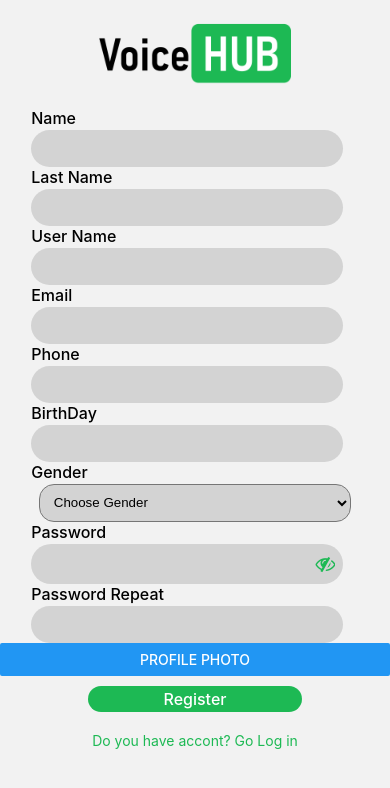
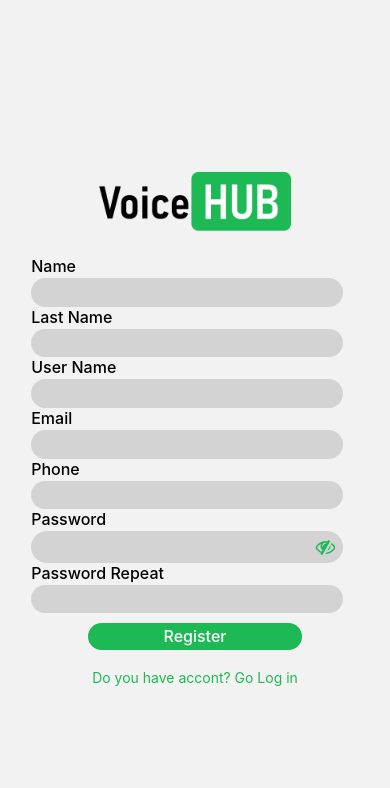
Before and after one commit to mehmetztrk21/VoiceHub-Mobile, a React Native app in the folder VoiceHub-Mobile/: screen /Register in a window 390 px wide. Shown: the top 788 px of the page. Built offline with nearby package versions, Linux system fonts and the light colour scheme; what expo-av would draw is missing.

Commit message:
edit register's design

```diff
--- a/VoiceHub-Mobile/assets/styles/register.style.js
+++ b/VoiceHub-Mobile/assets/styles/register.style.js
@@ -13,6 +13,23 @@ export default StyleSheet.create({
         width: 192,
         height: 108,
     },
+    ppView: {
+        flexDirection: "column",
+        alignItems: "center",
+        marginTop: 70,
+        marginBottom: "2%",
+        paddingBottom: "2%",
+    },
+    profilePhoto: {
+        width: 140,
+        height: 140,
+        borderRadius: 70,
+    },
+    editPhotoText: {
+        color: colors.green,
+        fontSize: 16,
+        fontWeight: "700",
+    },
     label: {
         marginBottom: "0.5%",
         marginLeft: "8%",
@@ -22,7 +39,7 @@ export default StyleSheet.create({
     sbar: {
         backgroundColor: "lightgray",
         borderRadius: 25,
-        paddingVertical: 10,
+        paddingVertical: "1.5%",
         paddingHorizontal: "2%",
         width: "80%",
         marginLeft: "8%"
@@ -31,7 +48,7 @@ export default StyleSheet.create({
     passwordbar: {
         backgroundColor: "lightgray",
         borderRadius: 25,
-        paddingVertical: 10,
+        paddingVertical: "1.5%",
         paddingHorizontal: "2%",
         width: "80%",
         marginLeft: "8%",
--- a/VoiceHub-Mobile/screens/otherScreens/register.js
+++ b/VoiceHub-Mobile/screens/otherScreens/register.js
@@ -1,19 +1,16 @@
 import AsyncStorage from '@react-native-async-storage/async-storage';
-import * as FileSystem from 'expo-file-system';
-import * as ImagePicker from 'expo-image-picker';
 import React, { useState } from "react";
-import { Button, Image, Modal, SafeAreaView, ScrollView, Text, TextInput, TouchableOpacity, View } from "react-native";
+import { Image, Modal, SafeAreaView, Text, TextInput, TouchableOpacity, View } from "react-native";
 import { Icon } from "react-native-elements";
 import colors from "../../assets/colors";
 import registerStyle from "../../assets/styles/register.style";
-import RegisterProfilePhotoPopUp from "../../screens/components/registerProfilePhotoPopUp"
+import RegisterProfilePhotoPopUp from "../../screens/components/registerProfilePhotoPopUp";
 import { login, register } from "../../services/authServices";
 import { registerCondition } from "../../utils/registerCondition";
 import { useUser } from "../../utils/userContext";
-import { Picker } from '@react-native-picker/picker';
 
 export default function Register({ navigation }) {
-    const { setUser } = useUser()
+    const { user, setUser } = useUser()
     const [firstName, setName] = useState("");
     const [lastName, setLastName] = useState("");
     const [username, setUsername] = useState("");
@@ -21,9 +18,6 @@ export default function Register({ navigation }) {
     const [password1, setPassword1] = useState("");
     const [password2, setPassword2] = useState("");
     const [phone, setPhone] = useState("");
-    const [birth, setBirth] = useState("");
-    const [gender, setGender] = useState("");
-    const [image, setImage] = useState(null);
 
     const [isPasswordVisible, setIsPasswordVisible] = useState(false);
     const [openRegisterProfilePhotoPopUp, setOpenRegisterProfilePhotoPopUp] = useState(false);
@@ -38,22 +32,17 @@ export default function Register({ navigation }) {
         isGoHomePage = registerCondition(firstName, lastName, username, email, password1, password2);
         if (isGoHomePage) {
             const formData = new FormData();
+
             formData.append("username", username);
             formData.append("password", password1);
             formData.append("email", email);
             formData.append("name", firstName);
             formData.append("surname", lastName);
             formData.append("phone", phone);
-            formData.append("birthDay", birth);
-            formData.append("gender", gender)
-            formData.append("isSecretAccount", false)
-            const info = await FileSystem.getInfoAsync(image);
-            formData.append('profilePhoto', {
-                uri: info.uri,
-                type: 'image/jpeg', // ya da 'image/png'
-                name: 'profilePhoto.jpeg',
-            });
+            formData.append("isSecretAccount", false);
+
             const response1 = await register(formData)
+
             if (response1 && response1.success) {
                 const response2 = await login({ username: username, password: password1 })
                 if (response2 && response2.success) {
@@ -88,7 +77,7 @@ export default function Register({ navigation }) {
             <View style={registerStyle.logoView}>
                 <Image source={require("../../assets/images/VoiceHub-1.png")} style={registerStyle.logo} />
             </View>
-            <ScrollView>
+
             <Text style={registerStyle.label}>Name</Text>
             <TextInput
                 style={registerStyle.sbar}
@@ -129,34 +118,7 @@ export default function Register({ navigation }) {
                 onChangeText={phone => setPhone(phone)}
             />
 
-                <Text style={registerStyle.label}>BirthDay</Text>
-                <TextInput
-                    style={registerStyle.sbar}
-                    maxLength={23}
-                    value={birth}
-                    onChangeText={birth => setBirth(birth)}
-                />
-
-                <Text style={registerStyle.label}>Gender</Text>
-                <Picker
-                    style={{
-                        backgroundColor: colors.lightgray,
-                        borderRadius: 15,
-                        paddingVertical: "2.5%",
-                        paddingHorizontal: "2.5%",
-                        width: "80%",
-                        marginHorizontal: "10%",
-                    }}
-                    value={gender}
-                    selectedValue={gender}
-                    onValueChange={(gender) => setGender(gender)}>
-                    <Picker.Item label="Choose Gender" value="" />
-                    <Picker.Item label={"Male"} value={"male"} />
-                    <Picker.Item label={"Female"} value={"female"} />
-                </Picker>
-
             <Text style={registerStyle.label}>Password</Text>
-
             <View style={registerStyle.passwordbar}>
                 <TextInput
                     style={{ width: "80%" }}
@@ -178,10 +140,6 @@ export default function Register({ navigation }) {
                 secureTextEntry={!isPasswordVisible}
                 onChangeText={password2 => setPassword2(password2)}
             />
-                <TouchableOpacity onPress={() => { setOpenRegisterProfilePhotoPopUp(true) }}>
-                    <Button title="Profile Photo" onPress={() => { setOpenRegisterProfilePhotoPopUp(true) }} />
-                    {image && <Image source={{ uri: image }} style={{ width: 200, height: 200 }} />}
-                </TouchableOpacity>
 
             <TouchableOpacity style={registerStyle.touch} onPress={() => isRegister()}>
                 <Text style={registerStyle.registerButton}>Register</Text>
@@ -190,7 +148,6 @@ export default function Register({ navigation }) {
             <TouchableOpacity style={registerStyle.touch} onPress={() => navigation.goBack()}>
                 <Text style={registerStyle.textButton}>Do you have accont? Go Log in</Text>
             </TouchableOpacity>
-            </ScrollView>
         </SafeAreaView>
     );
 }
```
Lines whose indentation alone changed are shown as unchanged.
